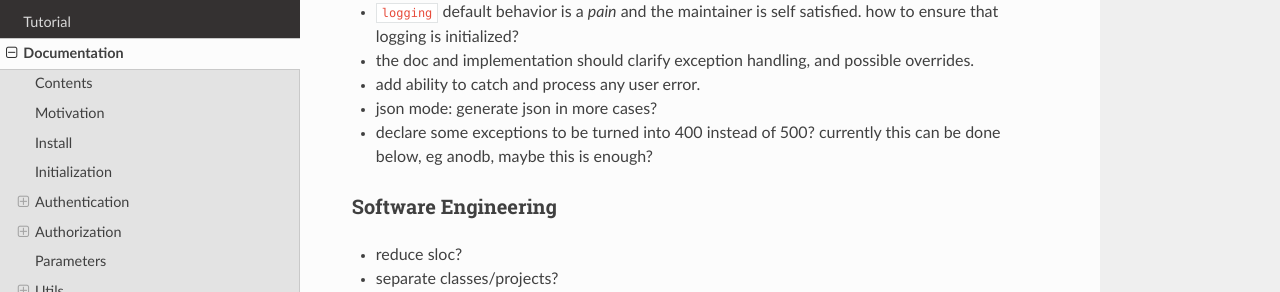
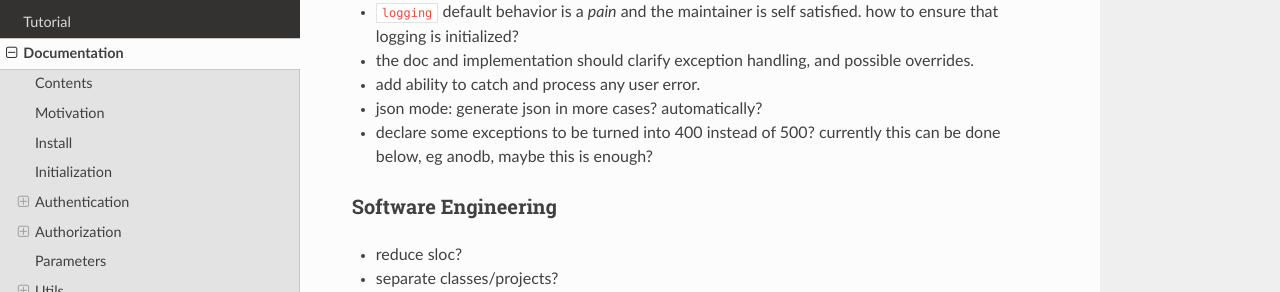
Before and after one commit to zx80/flask-simple-auth, a Sphinx documentation site: the page built from docs/DOCUMENTATION.md, in a window 1280 px wide and 900 px high, scrolled down 21976 px. Shown: the part 159-451 px from the top of the window. Built offline with Sphinx 7.4.7 and the Read the Docs theme 2.0.0, drawn with Linux system fonts in a browser that asks for light colours; pages that are not in the unit, such as notebooks, are missing from menus.

Commit message:
more todo

```diff
--- a/docs/DOCUMENTATION.md
+++ b/docs/DOCUMENTATION.md
@@ -1215,7 +1215,7 @@ Todo or not todo…
 - the doc and implementation should clarify exception handling,
   and possible overrides.
 - add ability to catch and process any user error.
-- json mode: generate json in more cases?
+- json mode: generate json in more cases? automatically?
 - declare some exceptions to be turned into 400 instead of 500?
   currently this can be done below, eg anodb, maybe this is enough?
 
```
